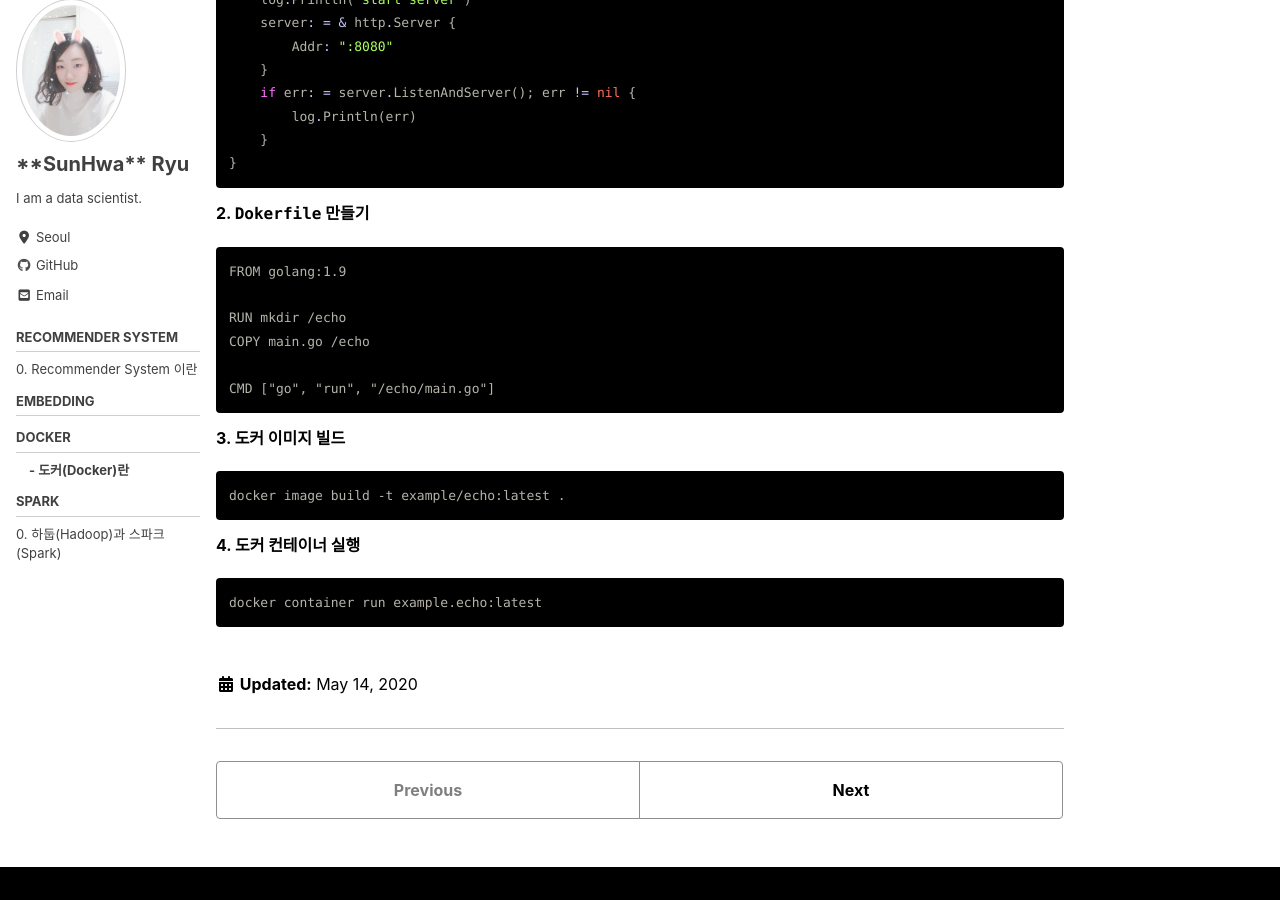
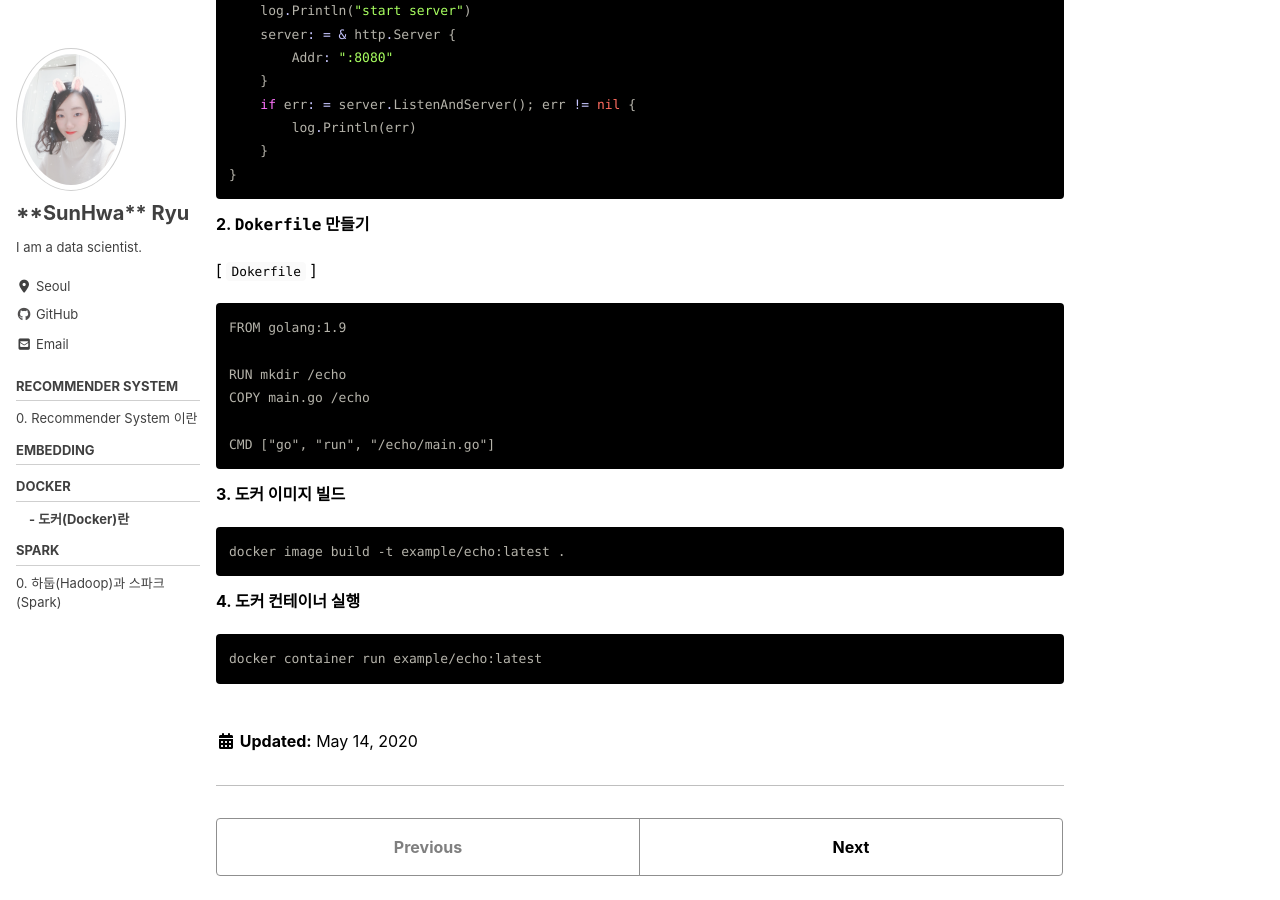
Before and after one commit to MinPinSunHwa/suna.github.io, a Jekyll site: the page built from _study/docker/0_docker.md, in a window 1280 px wide and 900 px high, scrolled down 5330 px. Built offline with Jekyll 4.4.1, drawn with Linux system fonts in a browser that asks for light colours; cached includes are drawn as plain includes; nearby versions of some CDN libraries.

Commit message:
Update 0_docker.md

````diff
--- a/_study/docker/0_docker.md
+++ b/_study/docker/0_docker.md
@@ -138,7 +138,7 @@ toc: true
 
 **예시**
 
-- `helloworld` 쉘 스크립트
+[ `helloworld` ] 쉘 스크립트
 
 ```
 #!/bin/sh
@@ -147,7 +147,7 @@ echo "Hello, World!"
 ```
 
 
-- `Dockerfile`
+[ `Dockerfile` ]
 
 ```
 FROM ubuntu:16.04
@@ -181,7 +181,7 @@ CMD ["helloworld"]
 
 **1. 애플리케이션 만들기**
 
-- `main.go`
+[ `main.go` ]
 
 ```go
 package main
@@ -210,6 +210,8 @@ func main() {
 
 **2. `Dokerfile` 만들기**
 
+[ `Dokerfile` ]
+
 ```
 FROM golang:1.9
 
@@ -228,5 +230,5 @@ docker image build -t example/echo:latest .
 **4. 도커 컨테이너 실행**
 
 ```
-docker container run example.echo:latest
+docker container run example/echo:latest
 ```
````
